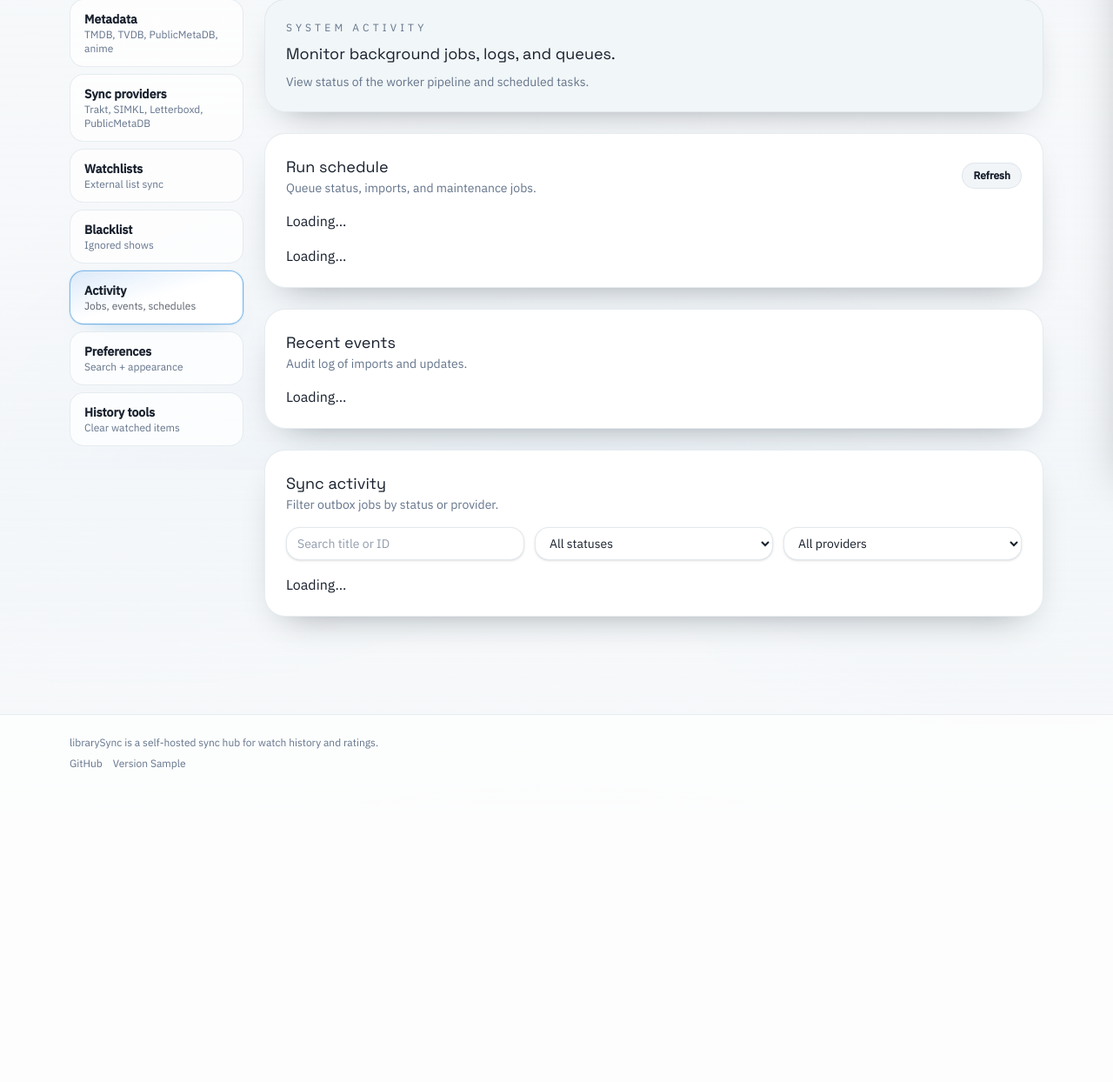
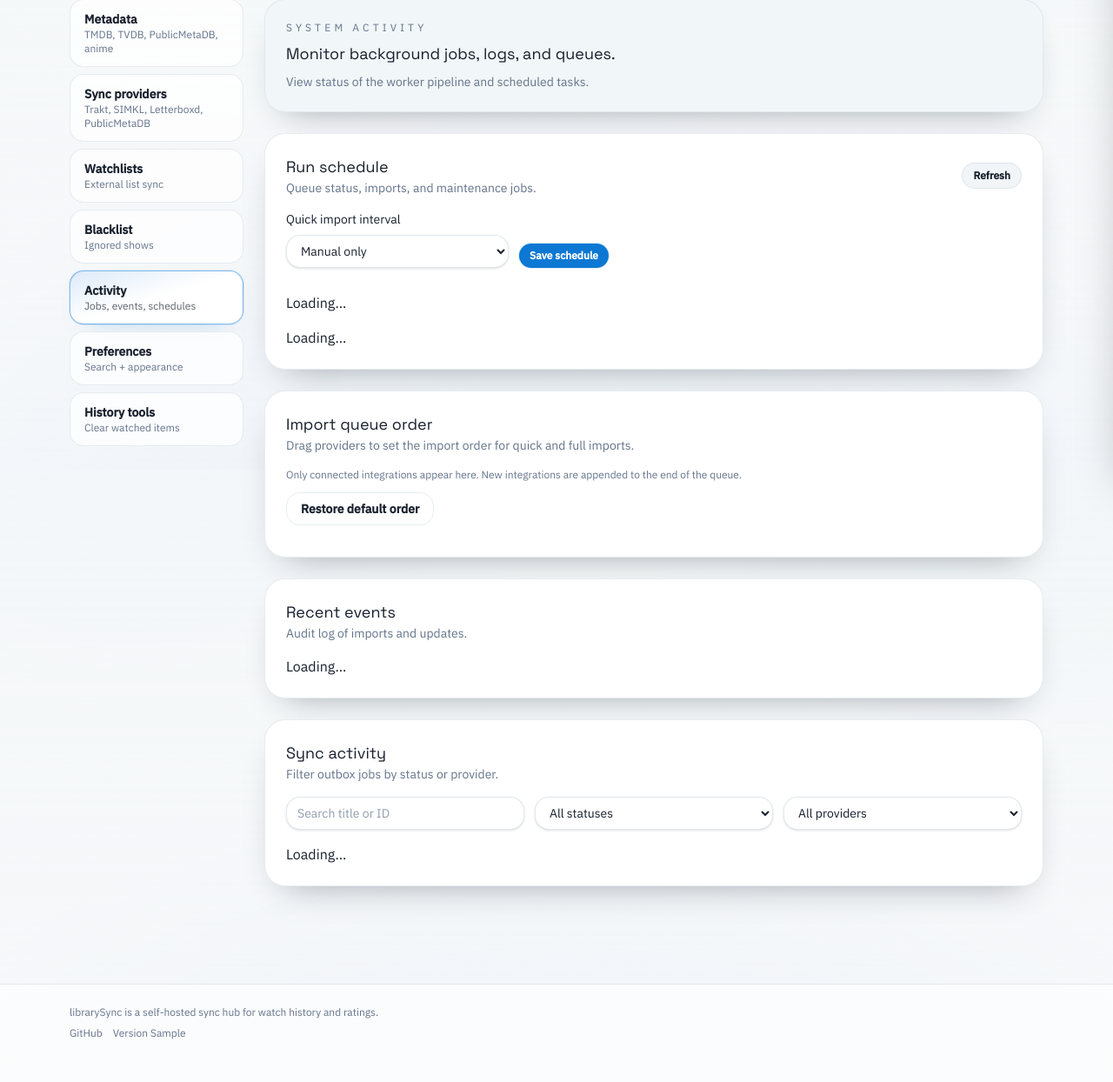
Before and after one commit to willtho89/librarySync, a FastAPI app: template backend/src/librarysync/templates/settings.html in a window 1280 px wide, after a click that opens the changed part. Shown: the part 260-1504 px from the top of the page at 87% size. Before the commit the page ends 1145 px from the top, so only its background shows below. Run offline with FastAPI, Linux system fonts and the light colour scheme; the template is opened without the code that fills it: most values are stand-ins (such as "Sample title", 1, 10 or a date in 2020); data that the repository does not hold is empty; parts of the project's set-up code (start-up, migrations or seed data) failed here and were passed over; some libraries are stand-ins or nearby versions.

Commit message:
Restore quick import controls on the Activity tab
- Remove orphaned settings/imports.html (no longer included anywhere)
- Add quick-import interval selector to the Run schedule card
- Add import queue order (drag to reorder + restore default) card
- Rebuild generated Tailwind CSS (basis-full, items-end, sm:max-w-64)

No JS changes: restored markup reuses the existing ids and handlers
in page-settings.js. Standalone Import now/Import all buttons are not
duplicated; the schedule rows already provide Run now for both.

```diff
--- a/backend/src/librarysync/static/styles.css
+++ b/backend/src/librarysync/static/styles.css
@@ -468,6 +468,9 @@
   .shrink {
     flex-shrink: 1;
   }
+  .basis-full {
+    flex-basis: 100%;
+  }
   .-translate-x-1\/2 {
     --tw-translate-x: calc(calc(1 / 2 * 100%) * -1);
     translate: var(--tw-translate-x) var(--tw-translate-y);
@@ -490,6 +493,9 @@
   }
   .items-center {
     align-items: center;
+  }
+  .items-end {
+    align-items: flex-end;
   }
   .items-start {
     align-items: flex-start;
@@ -1050,6 +1056,9 @@
     }
     .sm\:flex {
       display: flex;
+    }
+    .sm\:max-w-64 {
+      max-width: calc(var(--spacing) * 64);
     }
     .sm\:flex-none {
       flex: none;
--- a/backend/src/librarysync/templates/settings/activity.html
+++ b/backend/src/librarysync/templates/settings/activity.html
@@ -24,10 +24,55 @@
           Refresh
         </button>
       </div>
+      <form id="quick-import-form" class="mt-4 flex flex-wrap items-end gap-3">
+        <label class="field w-full sm:max-w-64">
+          <span>Quick import interval</span>
+          <select class="select" name="quick_import_interval">
+            <option value="">Manual only</option>
+            <option value="1800">Every 30 minutes</option>
+            <option value="3600">Every hour</option>
+            <option value="21600">Every 6 hours</option>
+            <option value="43200">Every 12 hours</option>
+            <option value="86400">Every day</option>
+            <option value="259200">Every 3 days</option>
+            <option value="604800">Every 7 days</option>
+          </select>
+        </label>
+        <button class="btn btn-primary btn-sm" type="submit">Save schedule</button>
+        <p id="quick-import-last" class="helper-text basis-full"></p>
+        <p id="quick-import-message" class="form-message" role="status" hidden></p>
+      </form>
       <p id="maintenance-message" class="form-message" hidden></p>
       <div id="maintenance-summary" class="activity-summary">Loading...</div>
       <div id="maintenance-schedule" class="schedule-list">Loading...</div>
       <p id="maintenance-import-message" class="form-message" role="status" hidden></p>
+    </div>
+
+    <div class="card">
+      <div class="card-header">
+        <div>
+          <h2 class="section-title">Import queue order</h2>
+          <p class="section-subtitle">
+            Drag providers to set the import order for quick and full imports.
+          </p>
+        </div>
+      </div>
+      <div class="space-y-3">
+        <p class="helper-text">
+          Only connected integrations appear here. New integrations are appended to the end
+          of the queue.
+        </p>
+        <p id="import-queue-empty" class="empty-state" hidden>
+          Connect an integration to create an import queue.
+        </p>
+        <ul id="import-queue-list" class="import-queue-list" role="list"></ul>
+        <div class="flex flex-wrap gap-2">
+          <button type="button" id="import-queue-restore" class="btn btn-ghost">
+            Restore default order
+          </button>
+        </div>
+        <p id="import-queue-message" class="form-message" role="status" hidden></p>
+      </div>
     </div>
 
     <div class="card">
```
Also changed, not shown: AGENTS.md (+0 -1 lines), backend/src/librarysync/templates/settings/imports.html (deleted, +0 -93 lines).
